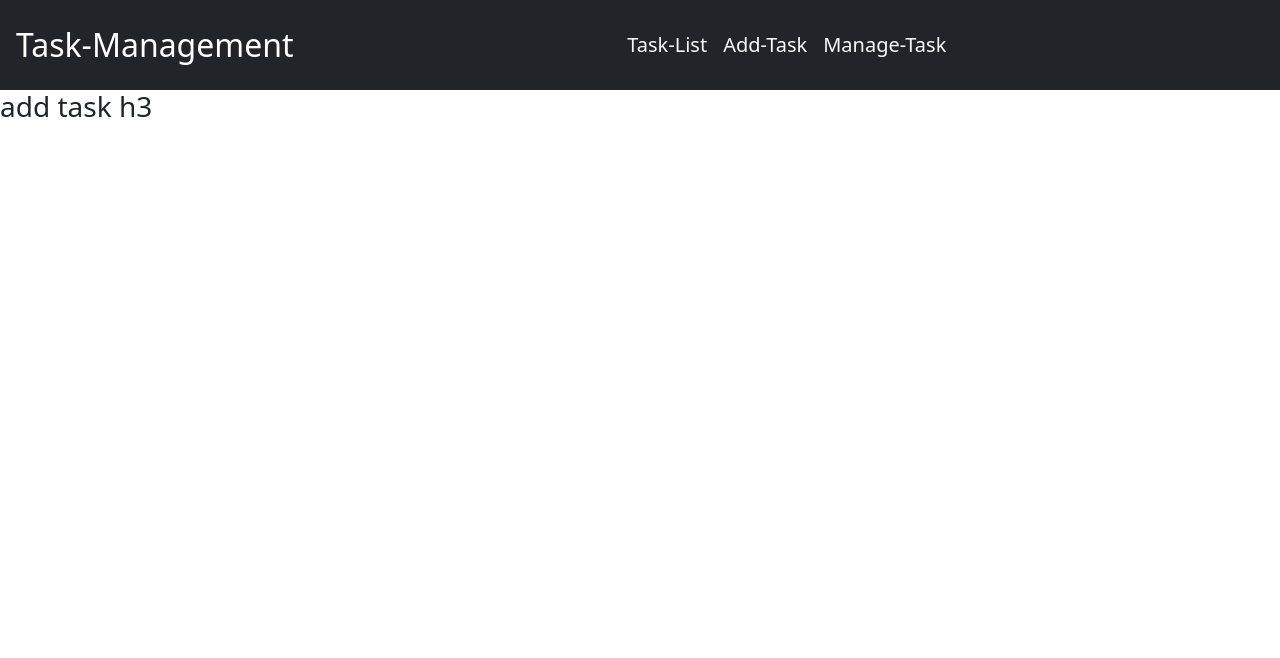
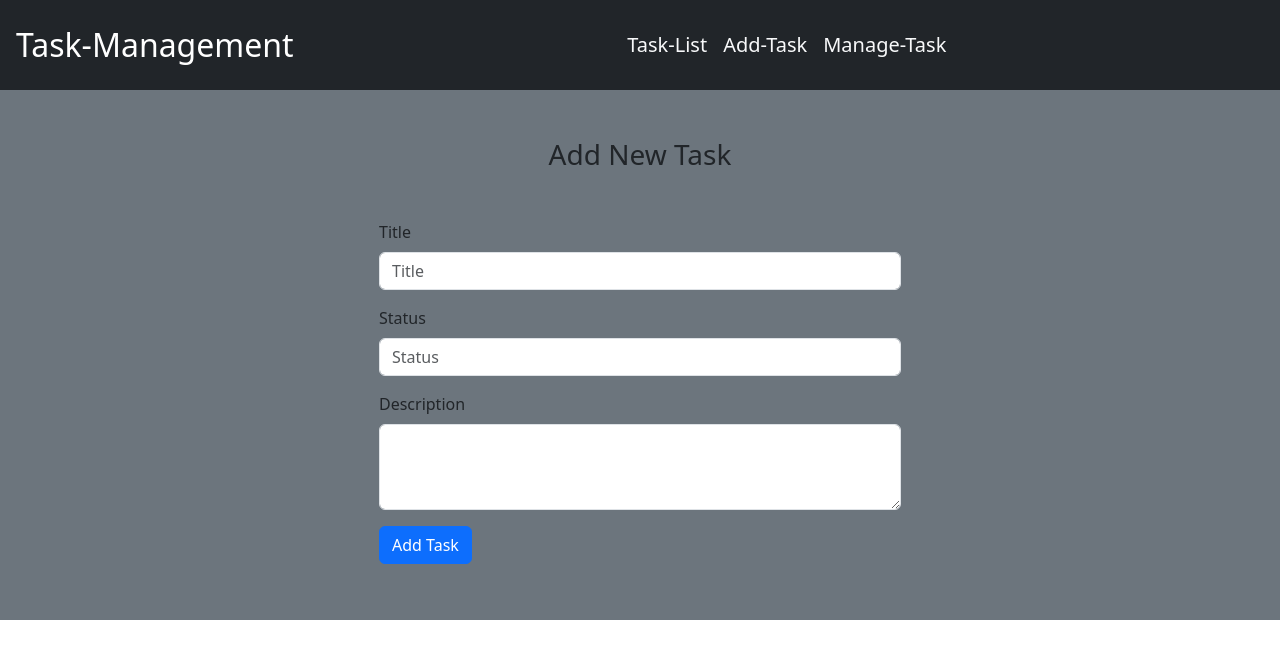
Before and after one commit to Rayhan108/task-management, a React (Vite) app: page /addTask in a window 1280 px wide. Shown: the top 658 px of the page. Built offline with nearby package versions, Linux system fonts and the light colour scheme.

Commit message:
make add new task form

```diff
--- a/src/Pages/AddTask/AddTask.jsx
+++ b/src/Pages/AddTask/AddTask.jsx
@@ -1,9 +1,51 @@
+import { Button, Container, Form } from "react-bootstrap";
+
 
 
 const AddTask = () => {
+    const handleSubmit=(e)=>{
+        e.preventDefault();
+        const form = e.target;
+        const title=form.title.value;
+        const status = form.status.value;
+        const description = form.description.value;
+        console.log(title,status,description);
+    }
     return (
-        <div>
-            <h3>add task h3</h3>
+        <div className="bg-secondary">
+        <Container className="p-5 ">
+              <Form onSubmit={handleSubmit}  className="w-50 mx-auto">
+                <h3 className="mb-5 text-center">Add New Task</h3>
+                <Form.Group className="mb-3" controlId="formBasicEmail">
+                  <Form.Label>Title</Form.Label>
+                  <Form.Control
+                    type="text"
+                    name="title"
+                    placeholder="Title"
+                    required
+                  />
+                </Form.Group>
+
+                <Form.Group className="mb-3" controlId="formBasicPassword">
+                  <Form.Label>Status</Form.Label>
+                  <Form.Control
+                    type="text"
+                    name="status"
+                    placeholder="Status"
+                    required
+                  />
+                </Form.Group>
+                <Form.Group className="mb-3" controlId="exampleForm.ControlTextarea1">
+        <Form.Label>Description</Form.Label>
+        <Form.Control as="textarea" name="description" rows={3} />
+      </Form.Group>
+                <Button className="mb-2" variant="primary" type="submit">
+                 Add Task
+                </Button>
+
+
+              </Form>
+            </Container>
         </div>
     );
 };
```
